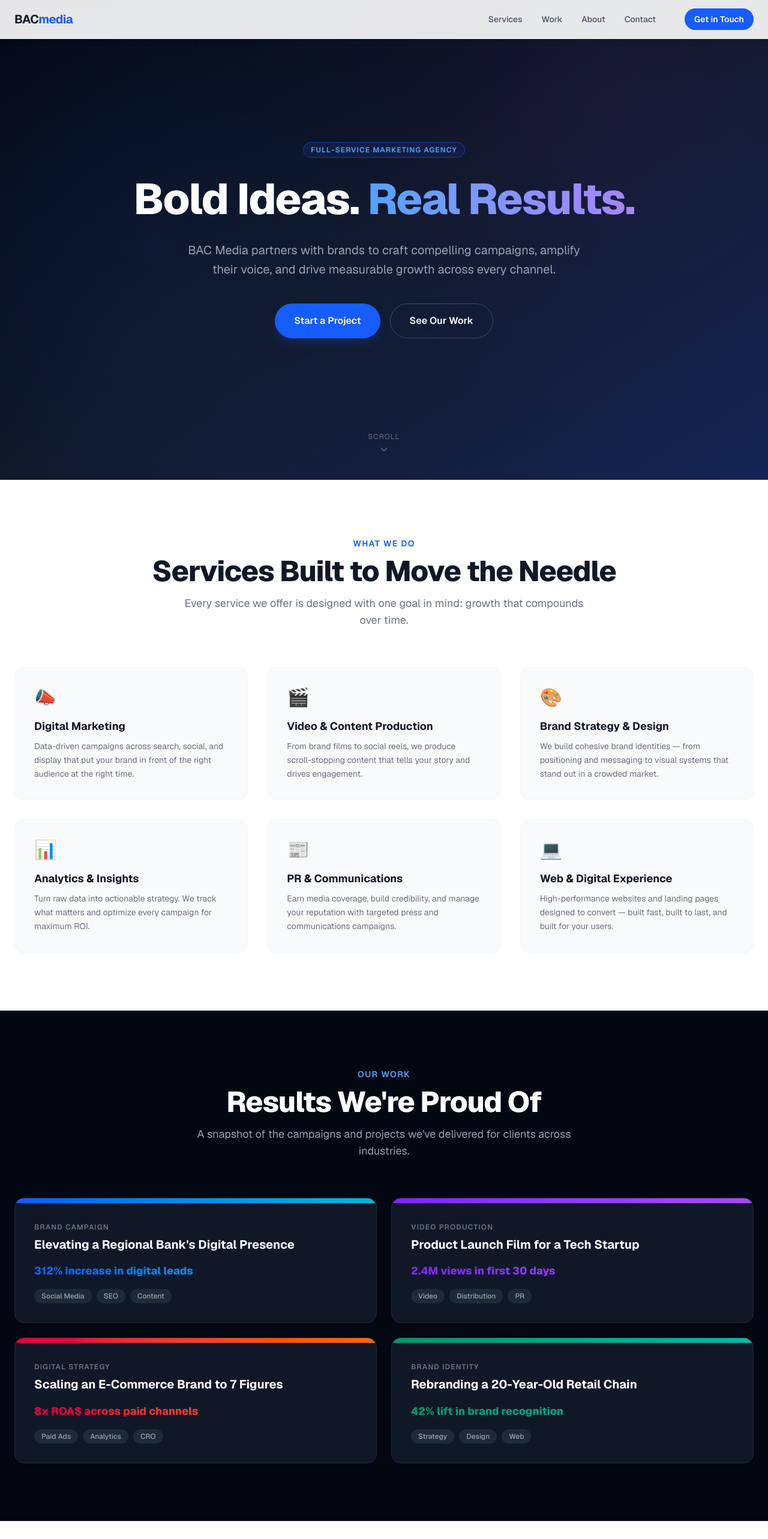
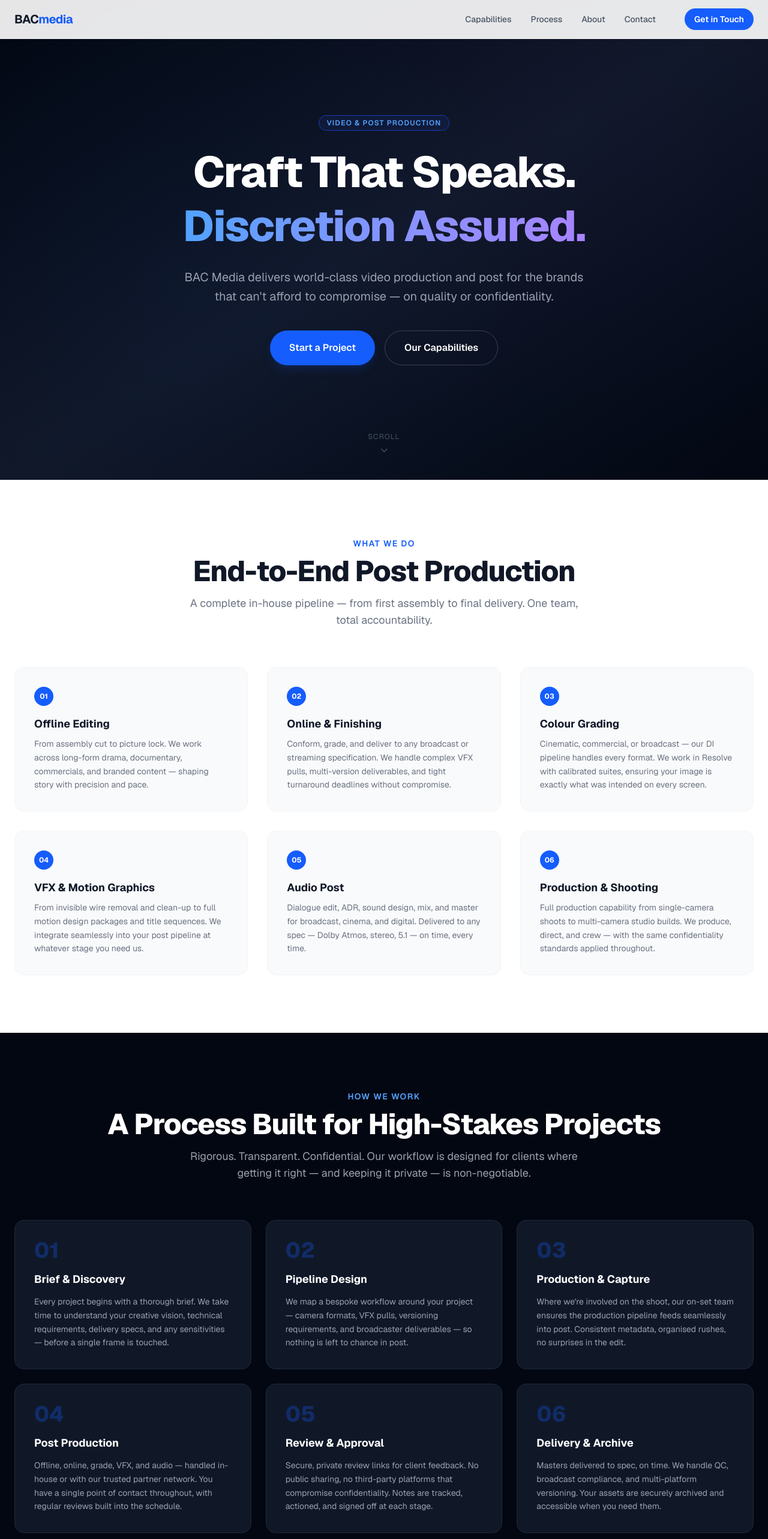
Before and after one commit to Stevher/BACmedia, a Next.js app: page / in a window 1280 px wide. Shown: the top 2566 px of the page at 60% size. Built offline with nearby package versions, Linux system fonts and the light colour scheme.

Commit message:
redesign: post-production agency copy, no portfolio
Replace generic marketing content with BAC Media-specific messaging:
Capabilities, Process, Credentials, and NDA-first trust signals.

https://claude.ai/code/session_01GNGfpjQoMKDXMeetspjbLe

```diff
--- a/app/components/About.tsx
+++ b/app/components/About.tsx
@@ -1,37 +1,56 @@
-const stats = [
-  { value: "10+", label: "Years in Business" },
-  { value: "200+", label: "Clients Served" },
-  { value: "$50M+", label: "In Client Revenue Generated" },
-  { value: "15", label: "Team Members" },
+const credentials = [
+  { value: "15+", label: "Years in Production" },
+  { value: "500+", label: "Projects Delivered" },
+  { value: "4K / 8K", label: "Native HDR Pipeline" },
+  { value: "NDA", label: "First. Always." },
+];
+
+const trustSignals = [
+  "Broadcast credits across major UK and international networks",
+  "Streaming deliverables for global SVOD platforms",
+  "Blue-chip corporate and financial sector clients",
+  "FTSE 100 and Fortune 500 brand work",
+  "Award-winning documentary and drama post",
+  "Approved supplier to regulated industries",
 ];
 
 export default function About() {
   return (
     <section id="about" className="py-24 bg-white">
-      <div className="max-w-7xl mx-auto px-6">
+      <div className="max-w-7xl mx-auto px-6 space-y-24">
+
+        {/* About */}
         <div className="grid grid-cols-1 lg:grid-cols-2 gap-16 items-center">
           <div>
             <p className="text-sm font-semibold tracking-widest uppercase text-blue-600 mb-3">
-              About Us
+              About BAC Media
             </p>
             <h2 className="text-4xl sm:text-5xl font-extrabold text-gray-900 tracking-tight leading-tight mb-6">
-              We're Not Your Average Agency
+              Trusted by the Clients Who Can't Be Named
             </h2>
             <p className="text-gray-500 text-lg leading-relaxed mb-4">
-              BAC Media was founded on a simple belief: great marketing should
-              be fearless, strategic, and deeply human. We partner with brands
-              who want more than just impressions — they want impact.
+              BAC Media is a video and post production company built around one
+              principle: the work is only as good as the trust behind it. We
+              operate at the intersection of creative excellence and airtight
+              confidentiality.
+            </p>
+            <p className="text-gray-500 text-lg leading-relaxed mb-4">
+              Our clients are household names, major broadcasters, global
+              financial institutions, and regulated businesses — many of whom
+              we can't name. That's exactly the point. When they need
+              production work done at the highest level, without it showing up
+              in someone else's showreel, they call us.
             </p>
             <p className="text-gray-500 text-lg leading-relaxed mb-8">
-              From scrappy startups to established enterprises, we bring
-              full-service expertise and an ownership mentality to every
-              engagement. Your wins are our wins.
+              Every project is handled under strict NDAs. Every team member is
+              vetted. Every deliverable is treated as if the world is watching —
+              because often, it is.
             </p>
             <a
               href="#contact"
               className="inline-flex items-center gap-2 text-blue-600 font-semibold hover:text-blue-800 transition-colors"
             >
-              Let's talk about your brand
+              Talk to us about your project
               <svg className="w-4 h-4" fill="none" stroke="currentColor" viewBox="0 0 24 24">
                 <path strokeLinecap="round" strokeLinejoin="round" strokeWidth={2} d="M17 8l4 4m0 0l-4 4m4-4H3" />
               </svg>
@@ -39,17 +58,40 @@ export default function About() {
           </div>
 
           <div className="grid grid-cols-2 gap-6">
-            {stats.map((s) => (
+            {credentials.map((c) => (
               <div
-                key={s.label}
+                key={c.label}
                 className="rounded-2xl bg-gray-50 border border-gray-100 p-8 text-center"
               >
-                <p className="text-4xl font-extrabold text-blue-600 mb-2">{s.value}</p>
-                <p className="text-sm text-gray-500 font-medium">{s.label}</p>
+                <p className="text-3xl font-extrabold text-blue-600 mb-2">{c.value}</p>
+                <p className="text-sm text-gray-500 font-medium">{c.label}</p>
               </div>
             ))}
           </div>
         </div>
+
+        {/* Trust signals */}
+        <div className="rounded-2xl bg-gray-950 text-white p-10 sm:p-14">
+          <div className="max-w-3xl mx-auto text-center mb-10">
+            <p className="text-sm font-semibold tracking-widest uppercase text-blue-400 mb-3">
+              Credentials
+            </p>
+            <h3 className="text-3xl sm:text-4xl font-extrabold tracking-tight">
+              A Track Record We Can Describe, If Not Always Name
+            </h3>
+          </div>
+          <ul className="grid grid-cols-1 sm:grid-cols-2 gap-4 max-w-3xl mx-auto">
+            {trustSignals.map((s) => (
+              <li key={s} className="flex items-start gap-3 text-gray-300 text-sm leading-relaxed">
+                <svg className="w-5 h-5 text-blue-500 mt-0.5 shrink-0" fill="none" stroke="currentColor" viewBox="0 0 24 24">
+                  <path strokeLinecap="round" strokeLinejoin="round" strokeWidth={2} d="M5 13l4 4L19 7" />
+                </svg>
+                {s}
+              </li>
+            ))}
+          </ul>
+        </div>
+
       </div>
     </section>
   );
--- a/app/components/Footer.tsx
+++ b/app/components/Footer.tsx
@@ -9,8 +9,8 @@ export default function Footer() {
           © {new Date().getFullYear()} BAC Media. All rights reserved.
         </p>
         <div className="flex items-center gap-6 text-sm text-gray-500">
-          <a href="#services" className="hover:text-gray-300 transition-colors">Services</a>
-          <a href="#work" className="hover:text-gray-300 transition-colors">Work</a>
+          <a href="#capabilities" className="hover:text-gray-300 transition-colors">Capabilities</a>
+          <a href="#process" className="hover:text-gray-300 transition-colors">Process</a>
           <a href="#about" className="hover:text-gray-300 transition-colors">About</a>
           <a href="#contact" className="hover:text-gray-300 transition-colors">Contact</a>
         </div>
--- a/app/components/Hero.tsx
+++ b/app/components/Hero.tsx
@@ -1,47 +1,47 @@
 export default function Hero() {
   return (
     <section className="relative min-h-screen flex items-center justify-center overflow-hidden bg-gray-950 text-white">
-      {/* Background gradient */}
-      <div className="absolute inset-0 bg-gradient-to-br from-gray-950 via-gray-900 to-blue-950" />
-      <div className="absolute inset-0 opacity-30"
+      <div className="absolute inset-0 bg-gradient-to-br from-gray-950 via-gray-900 to-gray-950" />
+      <div
+        className="absolute inset-0 opacity-20"
         style={{
           backgroundImage:
-            "radial-gradient(circle at 20% 50%, #2563eb44 0%, transparent 50%), radial-gradient(circle at 80% 20%, #7c3aed33 0%, transparent 50%)",
+            "radial-gradient(circle at 25% 60%, #2563eb33 0%, transparent 55%), radial-gradient(circle at 75% 30%, #7c3aed22 0%, transparent 55%)",
         }}
       />
 
       <div className="relative z-10 max-w-5xl mx-auto px-6 text-center">
-        <p className="inline-block px-3 py-1 mb-6 text-xs font-semibold tracking-widest uppercase text-blue-400 border border-blue-800 rounded-full bg-blue-950/50">
-          Full-Service Marketing Agency
+        <p className="inline-block px-3 py-1 mb-6 text-xs font-semibold tracking-widest uppercase text-blue-400 border border-blue-800 rounded-full bg-blue-950/40">
+          Video &amp; Post Production
         </p>
         <h1 className="text-5xl sm:text-6xl md:text-7xl font-extrabold tracking-tight leading-tight mb-6">
-          Bold Ideas.{" "}
+          Craft That Speaks.{" "}
           <span className="text-transparent bg-clip-text bg-gradient-to-r from-blue-400 to-violet-400">
-            Real Results.
+            Discretion Assured.
           </span>
         </h1>
         <p className="max-w-2xl mx-auto text-lg sm:text-xl text-gray-400 leading-relaxed mb-10">
-          BAC Media partners with brands to craft compelling campaigns, amplify
-          their voice, and drive measurable growth across every channel.
+          BAC Media delivers world-class video production and post for the
+          brands that can't afford to compromise — on quality or
+          confidentiality.
         </p>
         <div className="flex flex-col sm:flex-row gap-4 justify-center">
           <a
             href="#contact"
-            className="inline-flex items-center justify-center px-8 py-4 rounded-full bg-blue-600 text-white font-semibold text-base hover:bg-blue-500 transition-colors shadow-lg shadow-blue-900/40"
+            className="inline-flex items-center justify-center px-8 py-4 rounded-full bg-blue-600 text-white font-semibold hover:bg-blue-500 transition-colors shadow-lg shadow-blue-900/30"
           >
             Start a Project
           </a>
           <a
-            href="#work"
-            className="inline-flex items-center justify-center px-8 py-4 rounded-full border border-white/20 text-white font-semibold text-base hover:bg-white/10 transition-colors"
+            href="#capabilities"
+            className="inline-flex items-center justify-center px-8 py-4 rounded-full border border-white/20 text-white font-semibold hover:bg-white/10 transition-colors"
           >
-            See Our Work
+            Our Capabilities
           </a>
         </div>
       </div>
 
-      {/* Scroll indicator */}
-      <div className="absolute bottom-10 left-1/2 -translate-x-1/2 flex flex-col items-center gap-2 text-gray-500">
+      <div className="absolute bottom-10 left-1/2 -translate-x-1/2 flex flex-col items-center gap-2 text-gray-600">
         <span className="text-xs tracking-widest uppercase">Scroll</span>
         <svg className="w-4 h-4 animate-bounce" fill="none" stroke="currentColor" viewBox="0 0 24 24">
           <path strokeLinecap="round" strokeLinejoin="round" strokeWidth={2} d="M19 9l-7 7-7-7" />
--- a/app/components/Navbar.tsx
+++ b/app/components/Navbar.tsx
@@ -4,8 +4,8 @@ import { useState } from "react";
 import Link from "next/link";
 
 const links = [
-  { label: "Services", href: "#services" },
-  { label: "Work", href: "#work" },
+  { label: "Capabilities", href: "#capabilities" },
+  { label: "Process", href: "#process" },
   { label: "About", href: "#about" },
   { label: "Contact", href: "#contact" },
 ];
--- a/app/components/Services.tsx
+++ b/app/components/Services.tsx
@@ -1,68 +1,64 @@
-const services = [
+const capabilities = [
   {
-    icon: "📣",
-    title: "Digital Marketing",
+    title: "Offline Editing",
     description:
-      "Data-driven campaigns across search, social, and display that put your brand in front of the right audience at the right time.",
+      "From assembly cut to picture lock. We work across long-form drama, documentary, commercials, and branded content — shaping story with precision and pace.",
   },
   {
-    icon: "🎬",
-    title: "Video & Content Production",
+    title: "Online & Finishing",
     description:
-      "From brand films to social reels, we produce scroll-stopping content that tells your story and drives engagement.",
+      "Conform, grade, and deliver to any broadcast or streaming specification. We handle complex VFX pulls, multi-version deliverables, and tight turnaround deadlines without compromise.",
   },
   {
-    icon: "🎨",
-    title: "Brand Strategy & Design",
+    title: "Colour Grading",
     description:
-      "We build cohesive brand identities — from positioning and messaging to visual systems that stand out in a crowded market.",
+      "Cinematic, commercial, or broadcast — our DI pipeline handles every format. We work in Resolve with calibrated suites, ensuring your image is exactly what was intended on every screen.",
   },
   {
-    icon: "📊",
-    title: "Analytics & Insights",
+    title: "VFX & Motion Graphics",
     description:
-      "Turn raw data into actionable strategy. We track what matters and optimize every campaign for maximum ROI.",
+      "From invisible wire removal and clean-up to full motion design packages and title sequences. We integrate seamlessly into your post pipeline at whatever stage you need us.",
   },
   {
-    icon: "📰",
-    title: "PR & Communications",
+    title: "Audio Post",
     description:
-      "Earn media coverage, build credibility, and manage your reputation with targeted press and communications campaigns.",
+      "Dialogue edit, ADR, sound design, mix, and master for broadcast, cinema, and digital. Delivered to any spec — Dolby Atmos, stereo, 5.1 — on time, every time.",
   },
   {
-    icon: "💻",
-    title: "Web & Digital Experience",
+    title: "Production & Shooting",
     description:
-      "High-performance websites and landing pages designed to convert — built fast, built to last, and built for your users.",
+      "Full production capability from single-camera shoots to multi-camera studio builds. We produce, direct, and crew — with the same confidentiality standards applied throughout.",
   },
 ];
 
 export default function Services() {
   return (
-    <section id="services" className="py-24 bg-white">
+    <section id="capabilities" className="py-24 bg-white">
       <div className="max-w-7xl mx-auto px-6">
         <div className="text-center mb-16">
           <p className="text-sm font-semibold tracking-widest uppercase text-blue-600 mb-3">
             What We Do
           </p>
           <h2 className="text-4xl sm:text-5xl font-extrabold text-gray-900 tracking-tight">
-            Services Built to Move the Needle
+            End-to-End Post Production
           </h2>
           <p className="mt-4 text-lg text-gray-500 max-w-2xl mx-auto">
-            Every service we offer is designed with one goal in mind: growth
-            that compounds over time.
+            A complete in-house pipeline — from first assembly to final
+            delivery. One team, total accountability.
           </p>
         </div>
 
         <div className="grid grid-cols-1 sm:grid-cols-2 lg:grid-cols-3 gap-8">
-          {services.map((s) => (
+          {capabilities.map((c, i) => (
             <div
-              key={s.title}
+              key={c.title}
               className="group p-8 rounded-2xl border border-gray-100 bg-gray-50 hover:bg-white hover:border-blue-100 hover:shadow-lg transition-all duration-300"
             >
-              <div className="text-3xl mb-4">{s.icon}</div>
-              <h3 className="text-lg font-bold text-gray-900 mb-2">{s.title}</h3>
-              <p className="text-gray-500 text-sm leading-relaxed">{s.description}</p>
+              <div className="w-8 h-8 rounded-full bg-blue-600 text-white text-xs font-bold flex items-center justify-center mb-4">
+                {String(i + 1).padStart(2, "0")}
+              </div>
+              <h3 className="text-lg font-bold text-gray-900 mb-2">{c.title}</h3>
+              <p className="text-gray-500 text-sm leading-relaxed">{c.description}</p>
             </div>
           ))}
         </div>
--- a/app/components/Work.tsx
+++ b/app/components/Work.tsx
@@ -1,79 +1,71 @@
-const projects = [
+const steps = [
   {
-    category: "Brand Campaign",
-    title: "Elevating a Regional Bank's Digital Presence",
-    result: "312% increase in digital leads",
-    tags: ["Social Media", "SEO", "Content"],
-    color: "from-blue-600 to-cyan-500",
+    number: "01",
+    title: "Brief & Discovery",
+    description:
+      "Every project begins with a thorough brief. We take time to understand your creative vision, technical requirements, delivery specs, and any sensitivities — before a single frame is touched.",
   },
   {
-    category: "Video Production",
-    title: "Product Launch Film for a Tech Startup",
-    result: "2.4M views in first 30 days",
-    tags: ["Video", "Distribution", "PR"],
-    color: "from-violet-600 to-purple-500",
+    number: "02",
+    title: "Pipeline Design",
+    description:
+      "We map a bespoke workflow around your project — camera formats, VFX pulls, versioning requirements, and broadcaster deliverables — so nothing is left to chance in post.",
   },
   {
-    category: "Digital Strategy",
-    title: "Scaling an E-Commerce Brand to 7 Figures",
-    result: "8x ROAS across paid channels",
-    tags: ["Paid Ads", "Analytics", "CRO"],
-    color: "from-rose-600 to-orange-500",
+    number: "03",
+    title: "Production & Capture",
+    description:
+      "Where we're involved on the shoot, our on-set team ensures the production pipeline feeds seamlessly into post. Consistent metadata, organised rushes, no surprises in the edit.",
   },
   {
-    category: "Brand Identity",
-    title: "Rebranding a 20-Year-Old Retail Chain",
-    result: "42% lift in brand recognition",
-    tags: ["Strategy", "Design", "Web"],
-    color: "from-emerald-600 to-teal-500",
+    number: "04",
+    title: "Post Production",
+    description:
+      "Offline, online, grade, VFX, and audio — handled in-house or with our trusted partner network. You have a single point of contact throughout, with regular reviews built into the schedule.",
+  },
+  {
+    number: "05",
+    title: "Review & Approval",
+    description:
+      "Secure, private review links for client feedback. No public sharing, no third-party platforms that compromise confidentiality. Notes are tracked, actioned, and signed off at each stage.",
+  },
+  {
+    number: "06",
+    title: "Delivery & Archive",
+    description:
+      "Masters delivered to spec, on time. We handle QC, broadcast compliance, and multi-platform versioning. Your assets are securely archived and accessible when you need them.",
   },
 ];
 
 export default function Work() {
   return (
-    <section id="work" className="py-24 bg-gray-950 text-white">
+    <section id="process" className="py-24 bg-gray-950 text-white">
       <div className="max-w-7xl mx-auto px-6">
         <div className="text-center mb-16">
           <p className="text-sm font-semibold tracking-widest uppercase text-blue-400 mb-3">
-            Our Work
+            How We Work
           </p>
           <h2 className="text-4xl sm:text-5xl font-extrabold tracking-tight">
-            Results We're Proud Of
+            A Process Built for High-Stakes Projects
           </h2>
           <p className="mt-4 text-lg text-gray-400 max-w-2xl mx-auto">
-            A snapshot of the campaigns and projects we've delivered for clients
-            across industries.
+            Rigorous. Transparent. Confidential. Our workflow is designed for
+            clients where getting it right — and keeping it private — is
+            non-negotiable.
           </p>
         </div>
 
-        <div className="grid grid-cols-1 sm:grid-cols-2 gap-6">
-          {projects.map((p) => (
+        <div className="grid grid-cols-1 sm:grid-cols-2 lg:grid-cols-3 gap-6">
+          {steps.map((s) => (
             <div
-              key={p.title}
-              className="group relative rounded-2xl overflow-hidden bg-gray-900 border border-gray-800 hover:border-gray-600 transition-all duration-300 hover:-translate-y-1 hover:shadow-2xl"
+              key={s.number}
+              className="rounded-2xl bg-gray-900 border border-gray-800 p-8 hover:border-gray-600 transition-colors"
             >
-              <div className={`h-2 w-full bg-gradient-to-r ${p.color}`} />
-              <div className="p-8">
-                <p className="text-xs font-semibold uppercase tracking-widest text-gray-500 mb-2">
-                  {p.category}
-                </p>
-                <h3 className="text-xl font-bold text-white mb-4 leading-snug">
-                  {p.title}
-                </h3>
-                <p className={`text-lg font-extrabold text-transparent bg-clip-text bg-gradient-to-r ${p.color} mb-4`}>
-                  {p.result}
-                </p>
-                <div className="flex flex-wrap gap-2">
-                  {p.tags.map((t) => (
-                    <span
-                      key={t}
-                      className="px-3 py-1 rounded-full text-xs font-medium bg-gray-800 text-gray-400"
-                    >
-                      {t}
-                    </span>
-                  ))}
-                </div>
-              </div>
+              <p className="text-4xl font-extrabold text-blue-600/30 mb-4 leading-none">
+                {s.number}
+              </p>
+              <h3 className="text-lg font-bold text-white mb-3">{s.title}</h3>
+              <p className="text-gray-400 text-sm leading-relaxed">{s.description}</p>
             </div>
           ))}
         </div>
```
